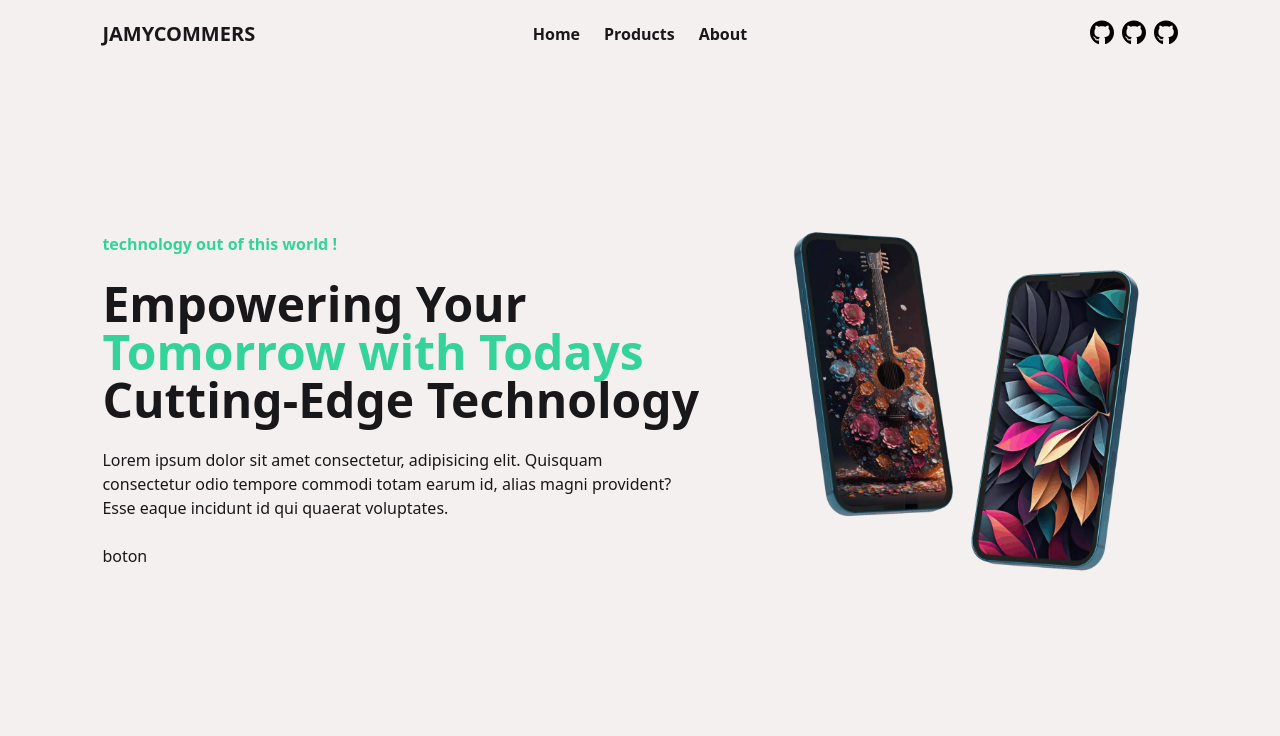
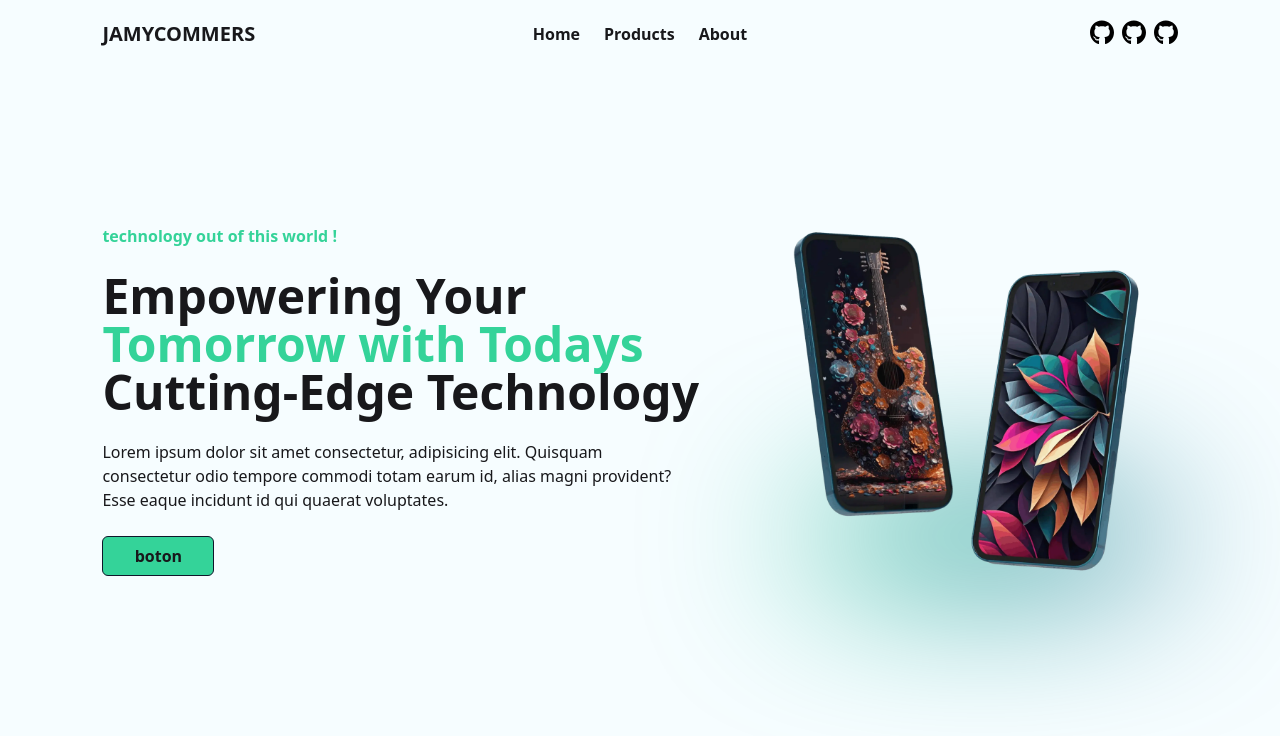
Before and after one commit to MINOTAURO18/ecommerce, a React (Vite) app: page / in a window 1280 px wide. Shown: the top 736 px of the page. Built offline with nearby package versions, Linux system fonts and the light colour scheme.

Commit message:
sectionOne done

```diff
--- a/src/views/home/Home.jsx
+++ b/src/views/home/Home.jsx
@@ -1,4 +1,5 @@
 import styles from "./home.module.css";
+import { NavLink } from "react-router-dom";
 import phones from "../../assets/phones.webp";
 
 const Home = () => {
@@ -15,15 +16,18 @@ const Home = () => {
             consectetur odio tempore commodi totam earum id, alias magni
             provident? Esse eaque incidunt id qui quaerat voluptates.
           </p>
-          <a href="#">boton</a>
+          <NavLink className='w-28 h-10 border bg-emerald-400 rounded-md flex justify-center items-center font-semibold border-slate-900 hover:bg-emerald-500 transition'>
+            boton
+          </NavLink>
         </article>
         <div className="flex w-2/5 justify-center items-center">
           <img
-            className="w-96"
+            className="w-96 z-10"
             src={phones}
             alt="#"
           />
         </div>
+        <span className={`${styles.deco}`}></span>
       </section>
     </main>
   );
--- a/src/views/home/home.module.css
+++ b/src/views/home/home.module.css
@@ -1,3 +1,15 @@
 .sectionOne{
-  background-color: rgb(245, 240, 240);
+  background-color: rgb(246, 253, 255);
 }
+
+.deco{
+    position: absolute;
+    top: 62%;
+    left: 62%;
+    width: 24rem;
+    height: 5rem;
+    border-radius: 50%;
+    background: linear-gradient(45deg, rgb(0, 199, 133), rgb(0, 78, 129));
+    filter: blur(80px);
+
+}
```
